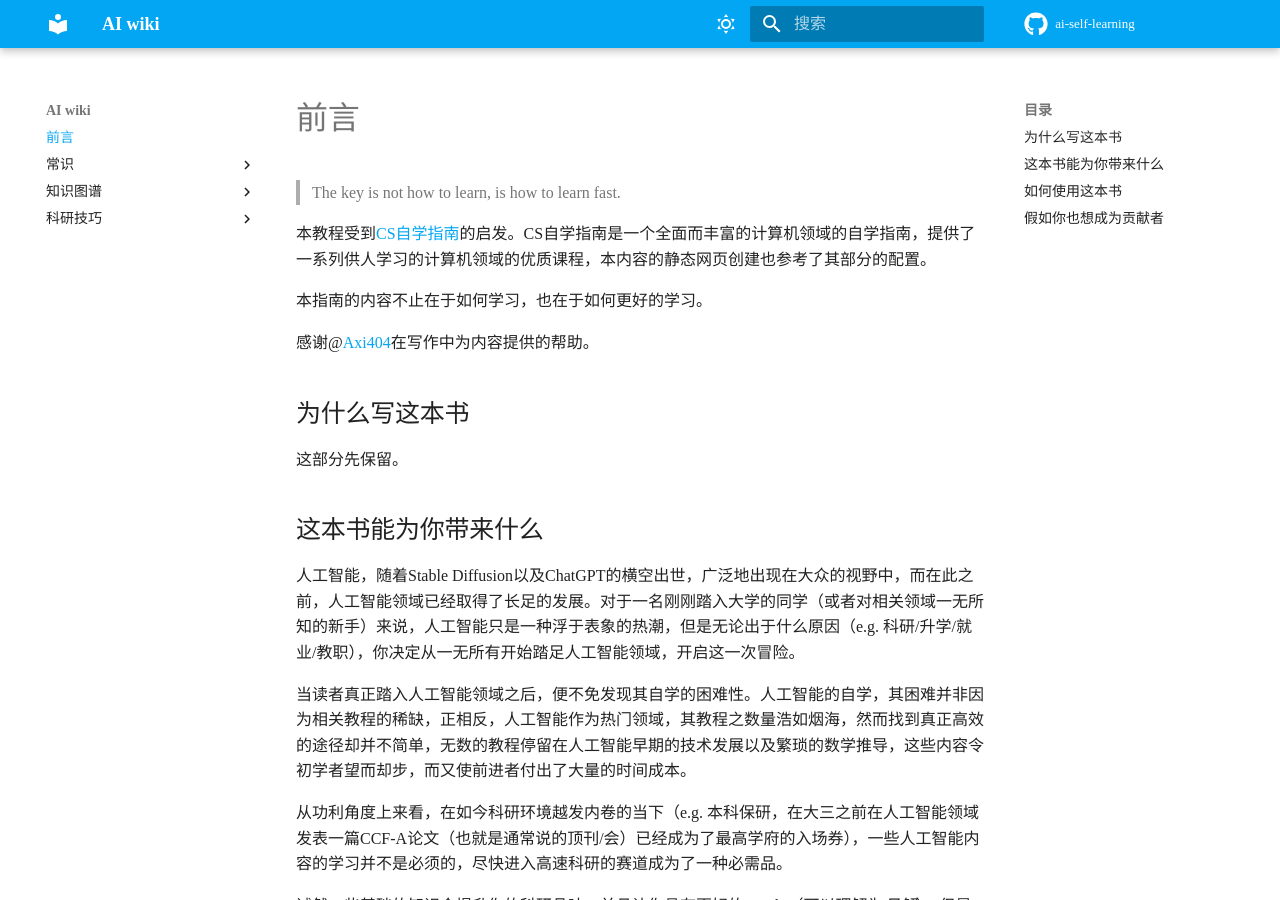
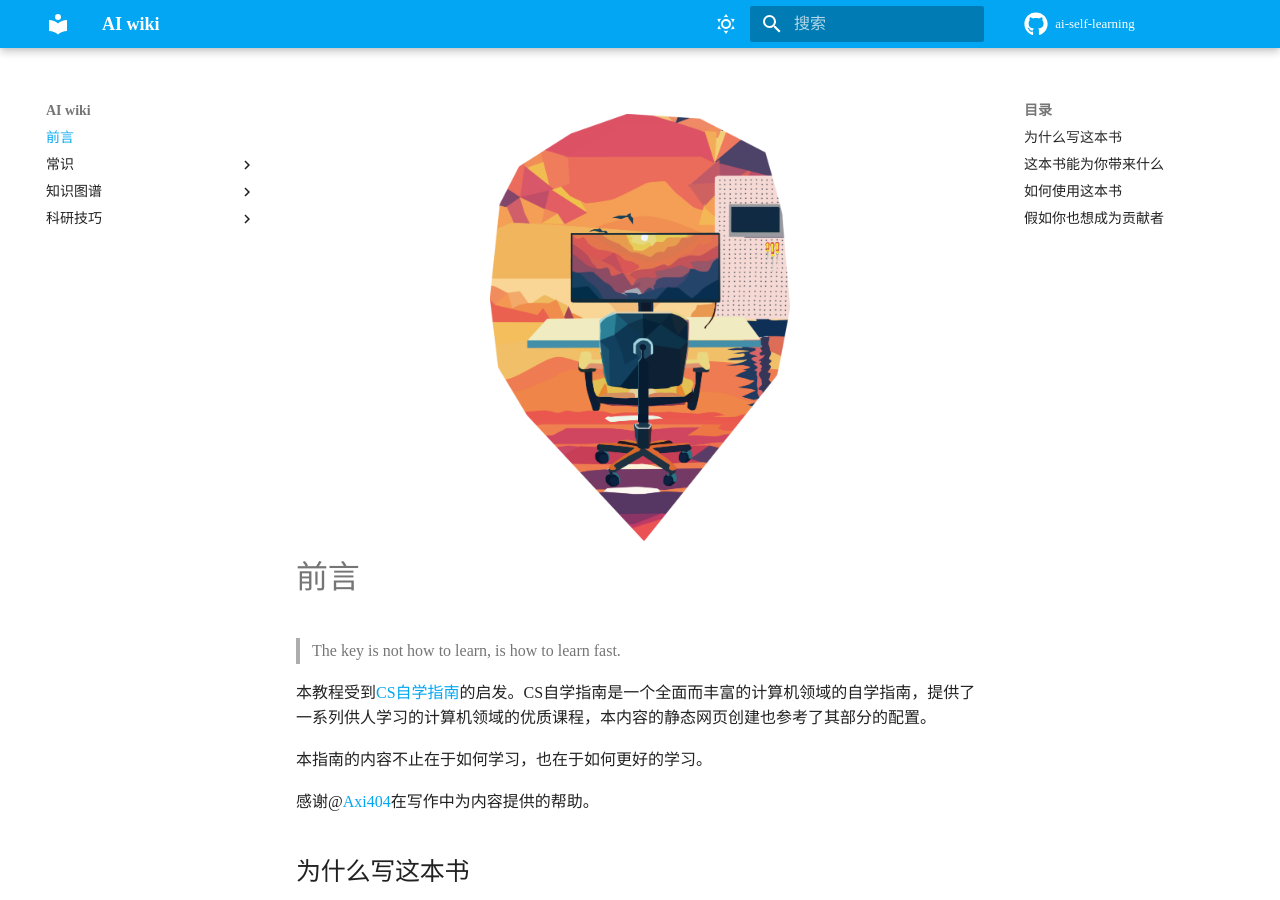
Before and after one commit to Axi404/ai-self-learning, an MkDocs documentation site: the page built from docs/index.md, in a window 1280 px wide and 900 px high. Built offline with MkDocs 1.6.1 and Material for MkDocs 9.7.7, drawn with Linux system fonts in a browser that asks for light colours; some web fonts are replaced; comment, search, counter and statistics services are not loaded.

Commit message:
update icon

```diff
--- a/docs/index.md
+++ b/docs/index.md
@@ -1,3 +1,6 @@
+<img src="./images/icon.png" alt="icon" style="display: block; margin: 0 auto; zoom: 10%;">
+
+
 # 前言
 
 > The key is not how to learn, is how to learn fast.
--- a/mkdocs.yml
+++ b/mkdocs.yml
@@ -12,7 +12,7 @@ theme:
     - 404.html
   include_search_page: false
   search_index_only: true
-
+  favicon: images/aiwiki.ico
   features:
     - header.autohide
     - navigation.tracking
```
Also changed, not shown: docs/images/aiwiki.ico (added), docs/images/icon.png (added).
